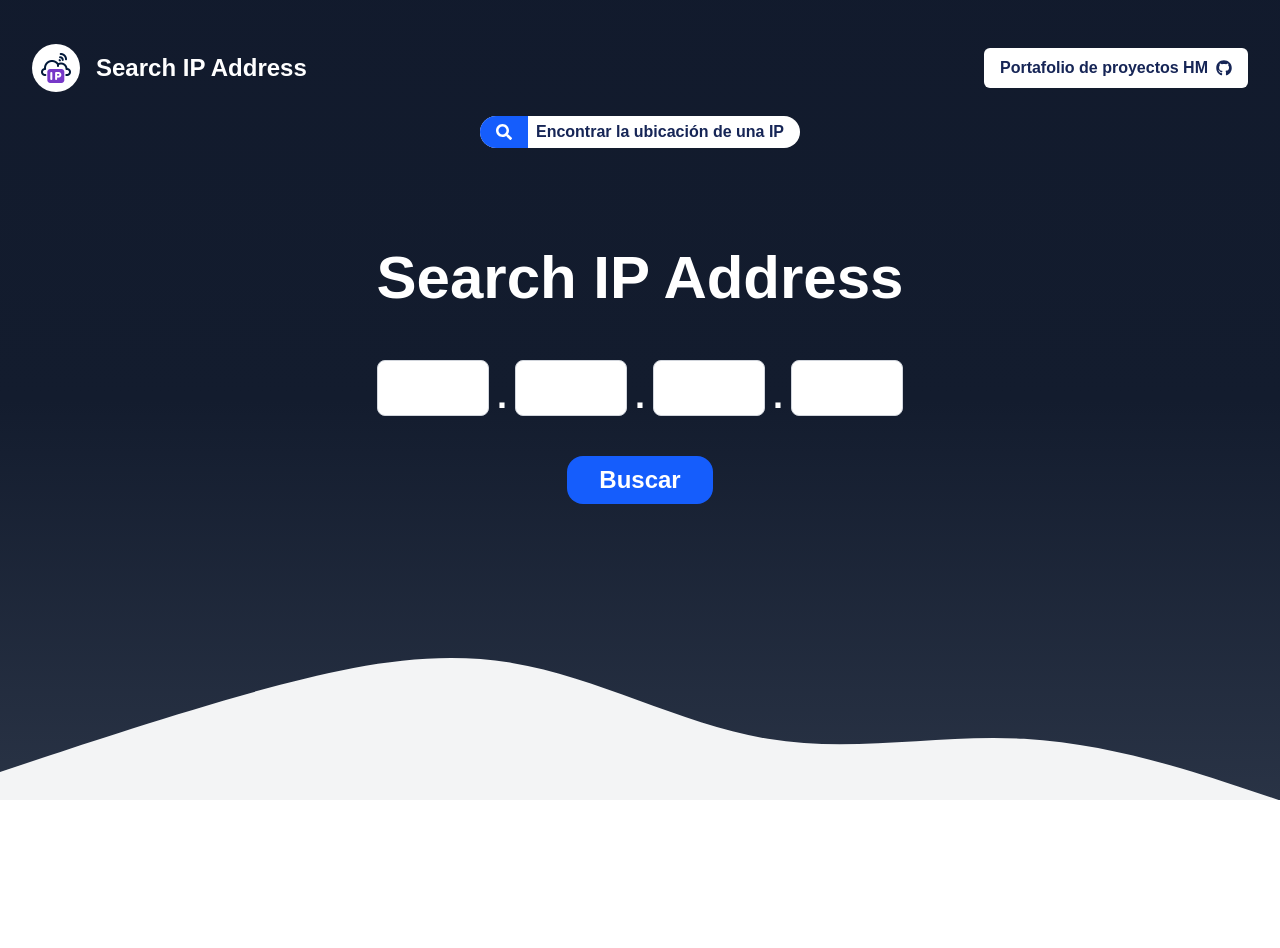
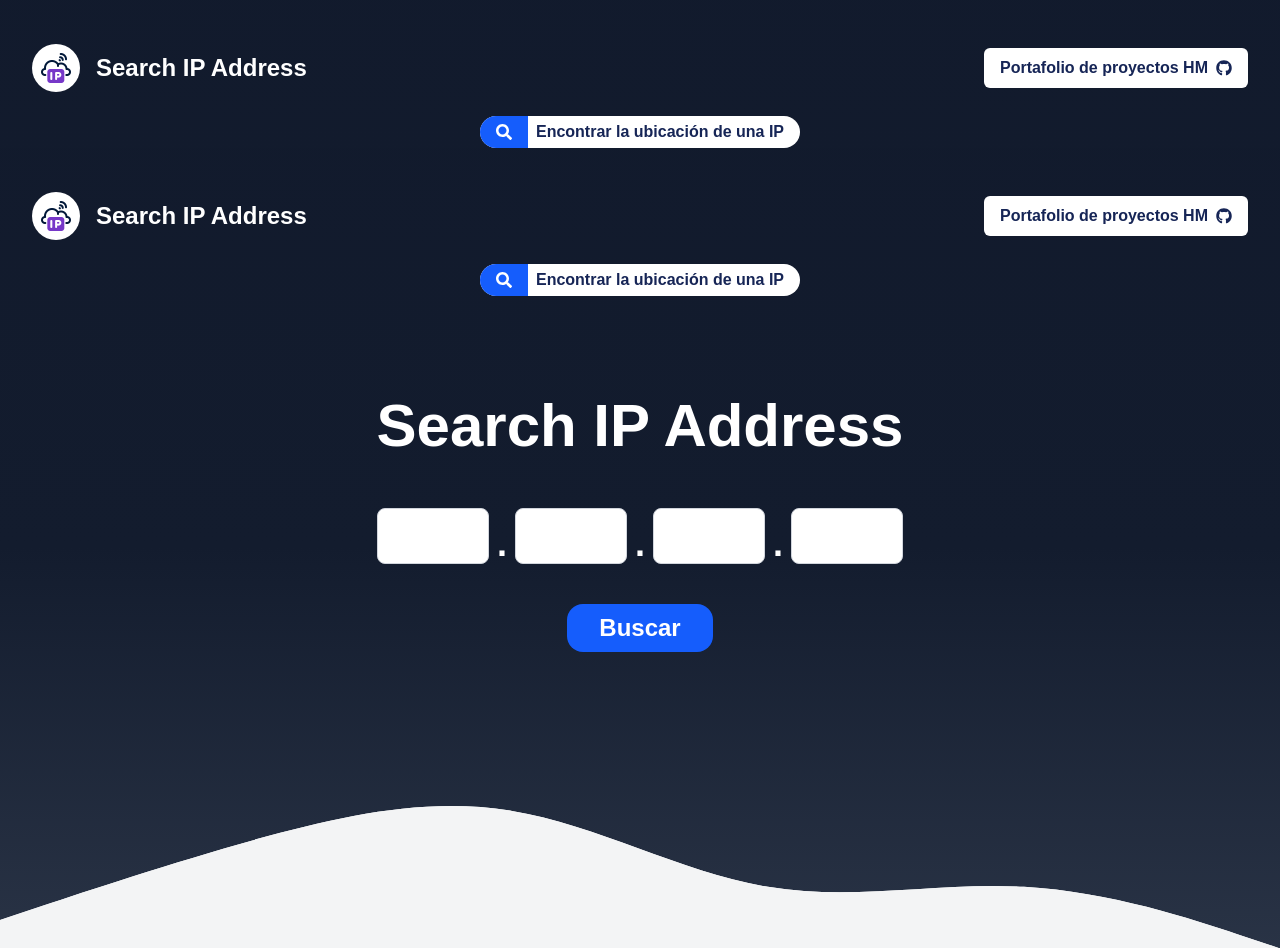
Before and after one commit to EnriqueHM31/api-ip-localization, a React (Vite) app: page / in a window 1280 px wide. Before the commit the page ends 800 px from the top, so only its background shows below. Built offline with nearby package versions, Linux system fonts and the light colour scheme; no server answers.

Commit message:
Enhance Hero component layout by adding NavBar, Etiqueta, and FondoWave. This update improves the user interface for IP address search functionality and organizes the component structure.

```diff
--- a/src/pages/Hero.tsx
+++ b/src/pages/Hero.tsx
@@ -1,7 +1,17 @@
+import { FaSearch } from "react-icons/fa";
+import Etiqueta from "../components/Etiqueta";
+import FondoWave from "../components/FondoWave";
 import FormIpAddress from "../components/IpAddress";
+import NavBar from "../components/NavBar";
 
 export default function Hero() {
     return (
+
+        <div className="w-full min-h-screen animated-bg flex pt-10 flex-col relative">
+            <NavBar />
+
+            <Etiqueta text="Encontrar la ubicación de una IP" icon={<FaSearch />} />
+
             <section className="flex flex-col items-center justify-center py-5 gap-8">
                 <h1 className="text-white text-6xl font-bold mt-20">Search IP Address</h1>
 
@@ -9,6 +19,9 @@ export default function Hero() {
                     <FormIpAddress />
                 </div>
             </section>
+
+            <FondoWave />
+        </div>
     )
 
 }
```
Lines whose indentation alone changed are shown as unchanged.
